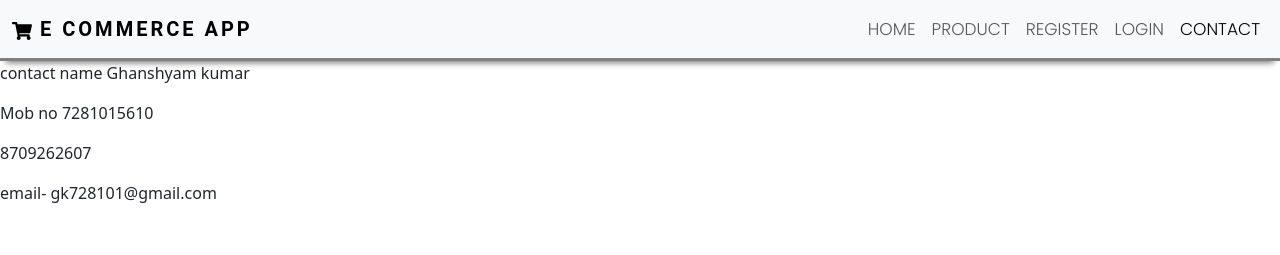
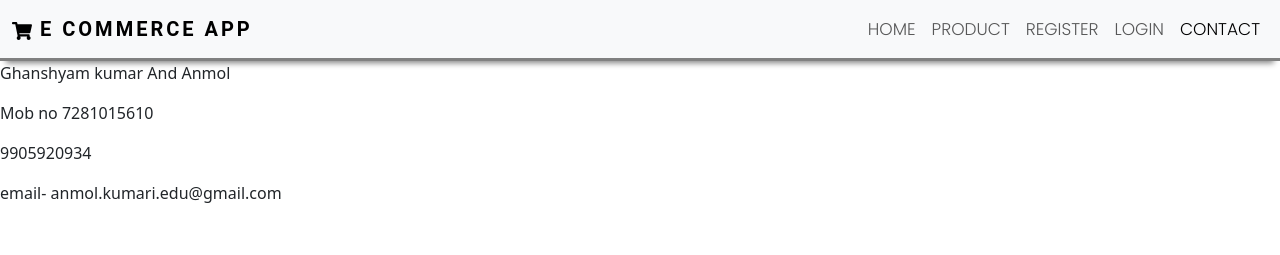
Before and after one commit to ghanshyamkumargiet/ecommerceForHtLogistics, a React (Create React App) app: page /contact in a window 1280 px wide. Shown: the top 255 px of the page. Built offline with nearby package versions, Linux system fonts and the light colour scheme.

Commit message:
contact detail

```diff
--- a/src/pages/Contact.js
+++ b/src/pages/Contact.js
@@ -4,10 +4,10 @@ import Layout from "../components/Layout/Layout";
 const Contact = () => {
   return (
     <Layout>
-      <p> contact name Ghanshyam kumar </p>
+      <p> Ghanshyam kumar And Anmol </p>
       <p> Mob no 7281015610</p>
-      <p> 8709262607</p>
-      <p> email- gk728101@gmail.com</p>
+      <p> 9905920934</p>
+      <p> email- anmol.kumari.edu@gmail.com</p>
     </Layout>
   );
 };
```
